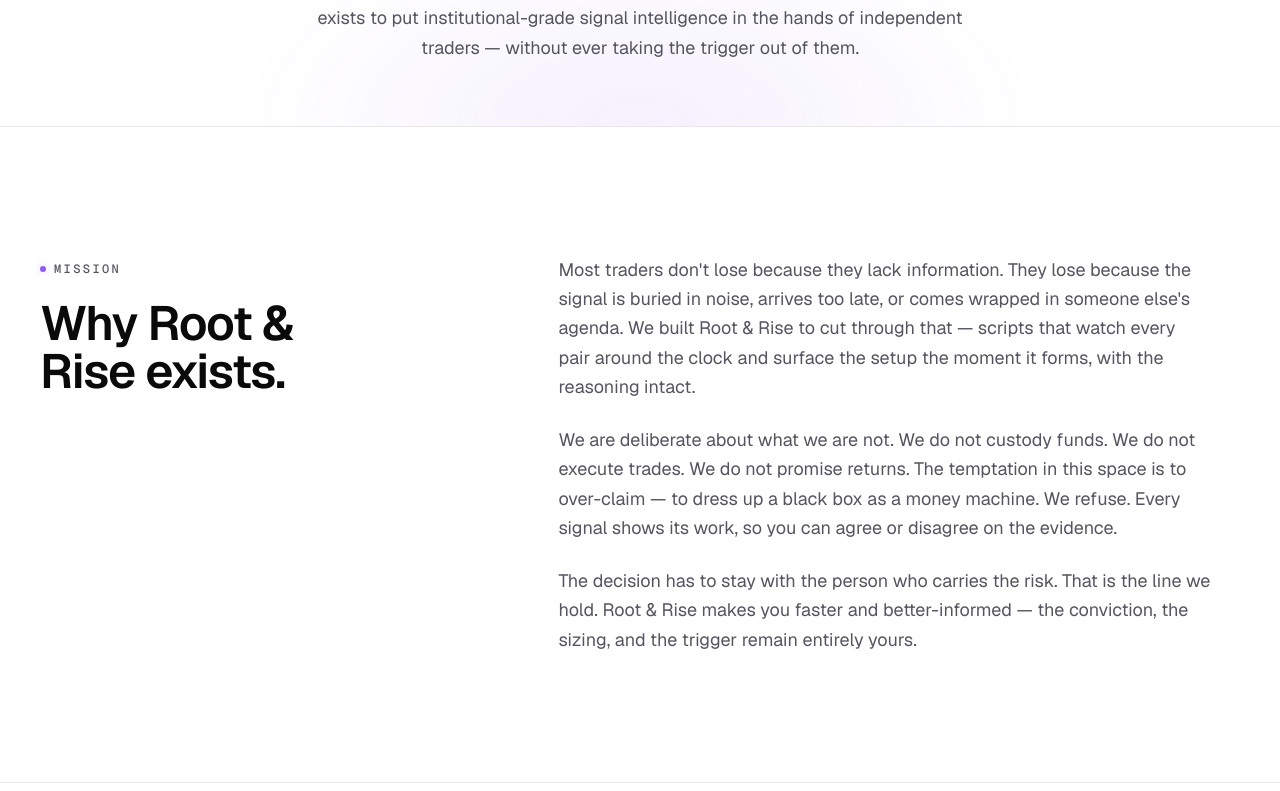
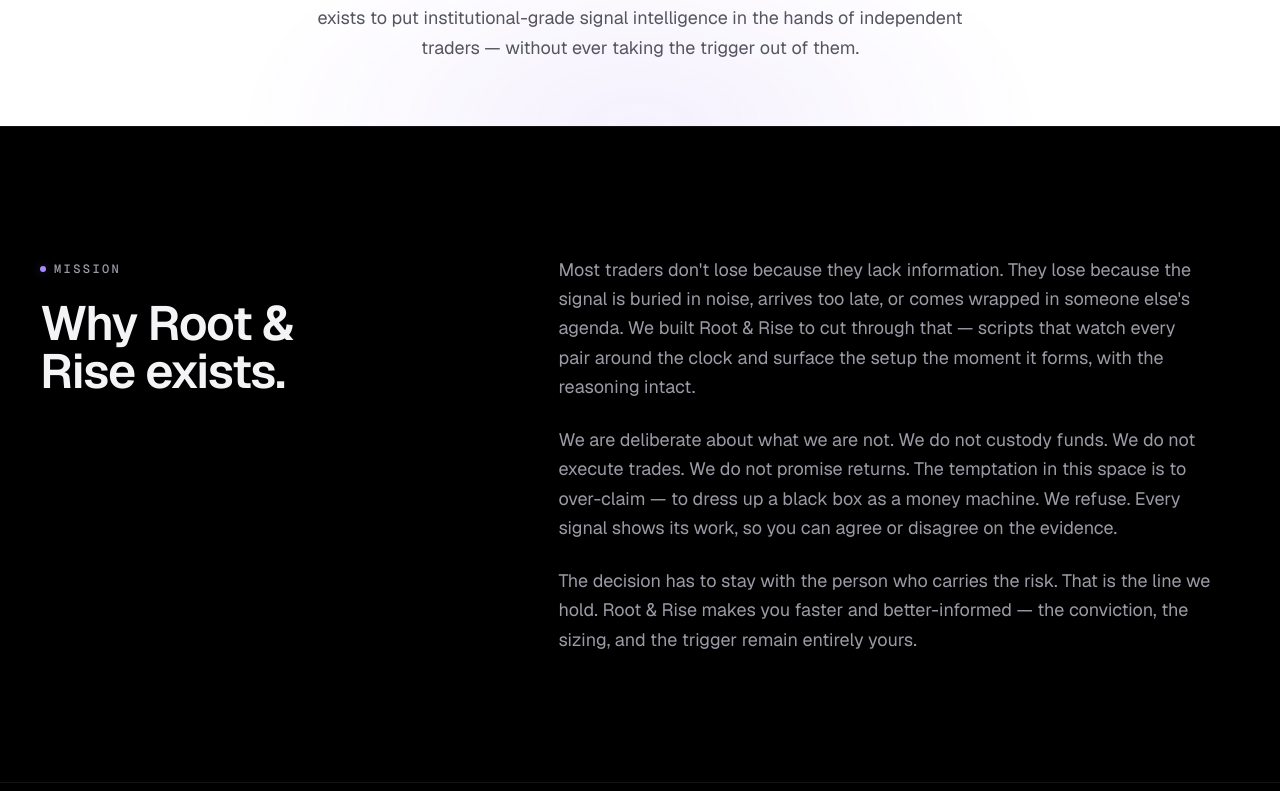
Before and after one commit to TaylorURL/rootriseholdings-com, a React (Vite) app: page /about in a window 1280 px wide. Shown: the part 449-1240 px from the top of the page. Built offline with nearby package versions, Linux system fonts and the light colour scheme.

Commit message:
sunday: Write src/components/marketing/Section.jsx

```diff
--- a/src/components/marketing/Section.jsx
+++ b/src/components/marketing/Section.jsx
@@ -8,16 +8,23 @@ export function Container({ children, className }) {
 }
 
 /**
- * Vertical section rhythm wrapper with generous negative space.
+ * Vertical section rhythm wrapper. Pins its own theme tone so each section paints
+ * a deliberate dark or light band — consumed by the adaptive marketing navbar via
+ * `data-theme` hit-testing.
  *
  * @param {object} props
  * @param {string} [props.id]
  * @param {React.ReactNode} props.children
  * @param {string} [props.className]
+ * @param {'dark'|'light'} [props.tone='dark']
  */
-export function Section({ id, children, className }) {
+export function Section({ id, children, className, tone = 'dark' }) {
   return (
-    <section id={id} className={cn('relative py-24 sm:py-32', className)}>
+    <section
+      id={id}
+      data-theme={tone}
+      className={cn('relative bg-bg py-24 text-text sm:py-32', className)}
+    >
       {children}
     </section>
   )
```
